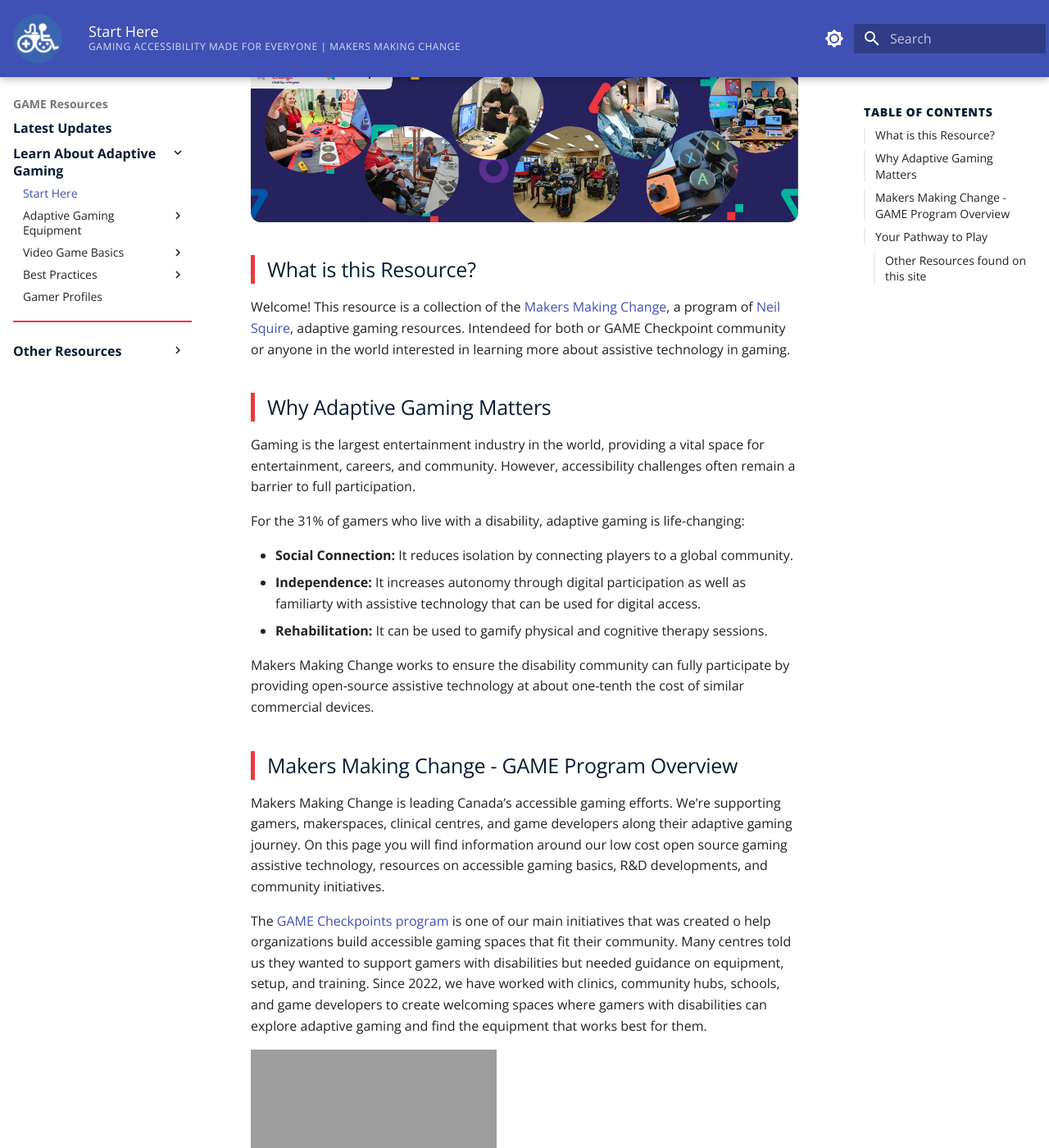
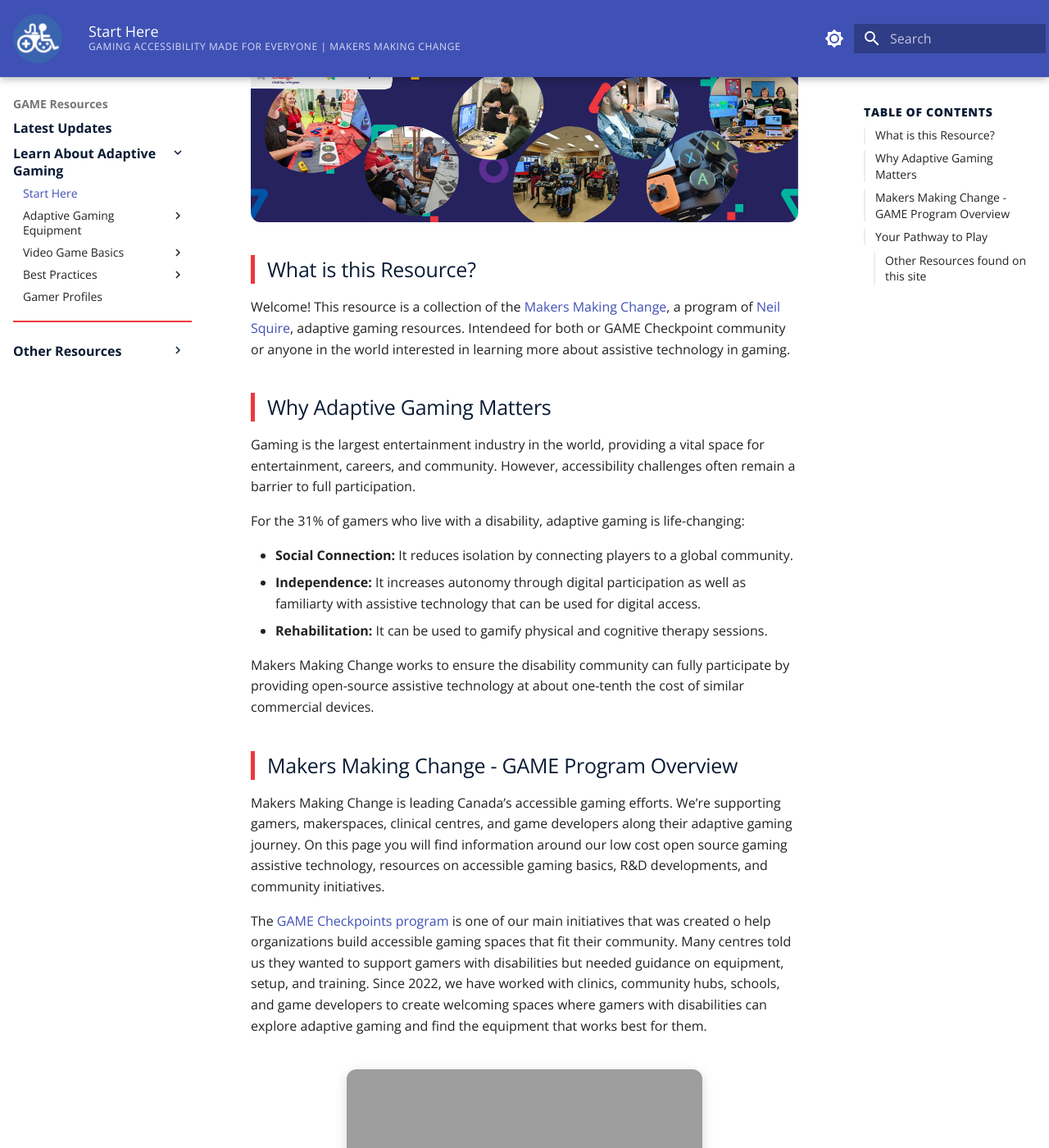
Before and after one commit to tjfentie/GAME-Resource-Test, an MkDocs documentation site: the page built from docs/index.md, in a window 1280 px wide and 1400 px high, scrolled down 245 px. Shown: the whole window at 82% size. Built offline with MkDocs 1.6.1 and Material for MkDocs 9.7.7, drawn with Linux system fonts in a browser that asks for light colours; grey boxes are pictures that could not be loaded.

Commit message:
Update extra.css

```diff
--- a/docs/styles/extra.css
+++ b/docs/styles/extra.css
@@ -508,3 +508,32 @@ h2 { border-left: 5px solid #ef373e; padding-left: 15px; }
     margin-left: 2rem;
   }
 }
+
+
+/* =============================================================
+   14. CENTERED VIDEO PLAYER
+   ============================================================= */
+
+.video-container {
+    display: flex;
+    flex-direction: column;
+    align-items: center;    /* Centers the video horizontally */
+    justify-content: center;
+    margin: 40px auto;      /* Top/Bottom margin and auto-centers the div */
+    width: 100%;            /* The container takes full width */
+}
+
+.video-container iframe {
+    width: 65% !important;  /* Adjust this percentage to your "reasonable size" */
+    aspect-ratio: 16 / 9;   /* Maintains YouTube shape */
+    border-radius: 12px;
+    box-shadow: 0 4px 15px rgba(0,0,0,0.15);
+    border: none;
+}
+
+/* Make it full width on mobile devices */
+@media screen and (max-width: 45em) {
+    .video-container iframe {
+        width: 100% !important;
+    }
+}
```
